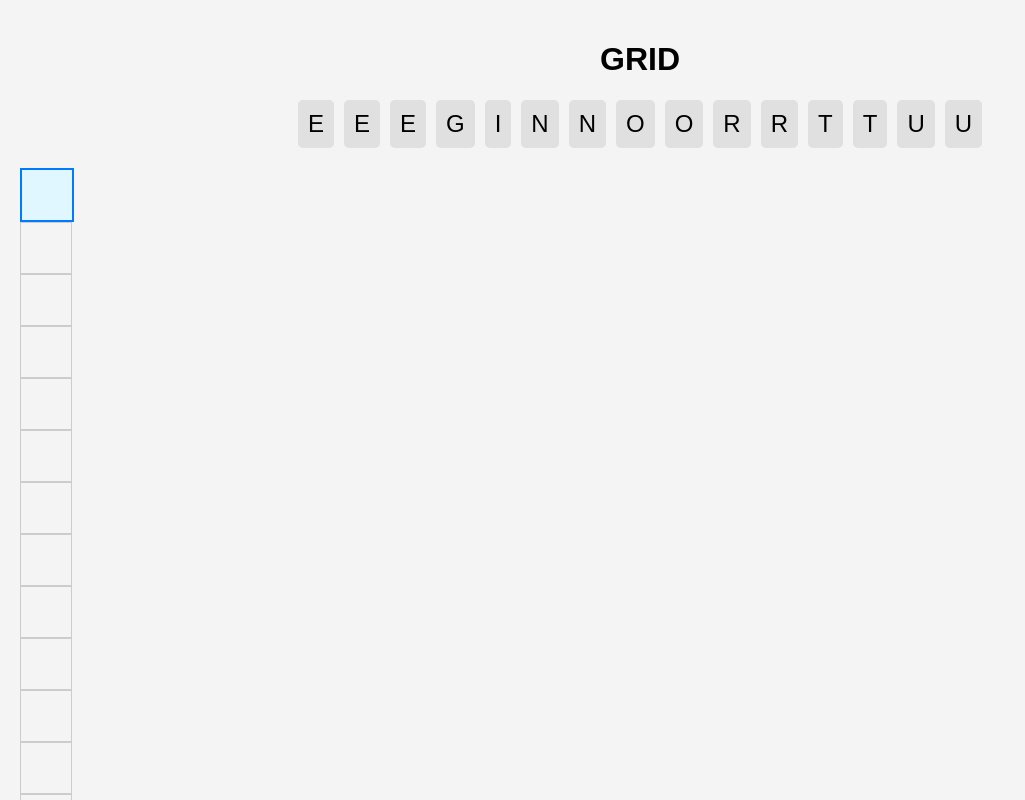
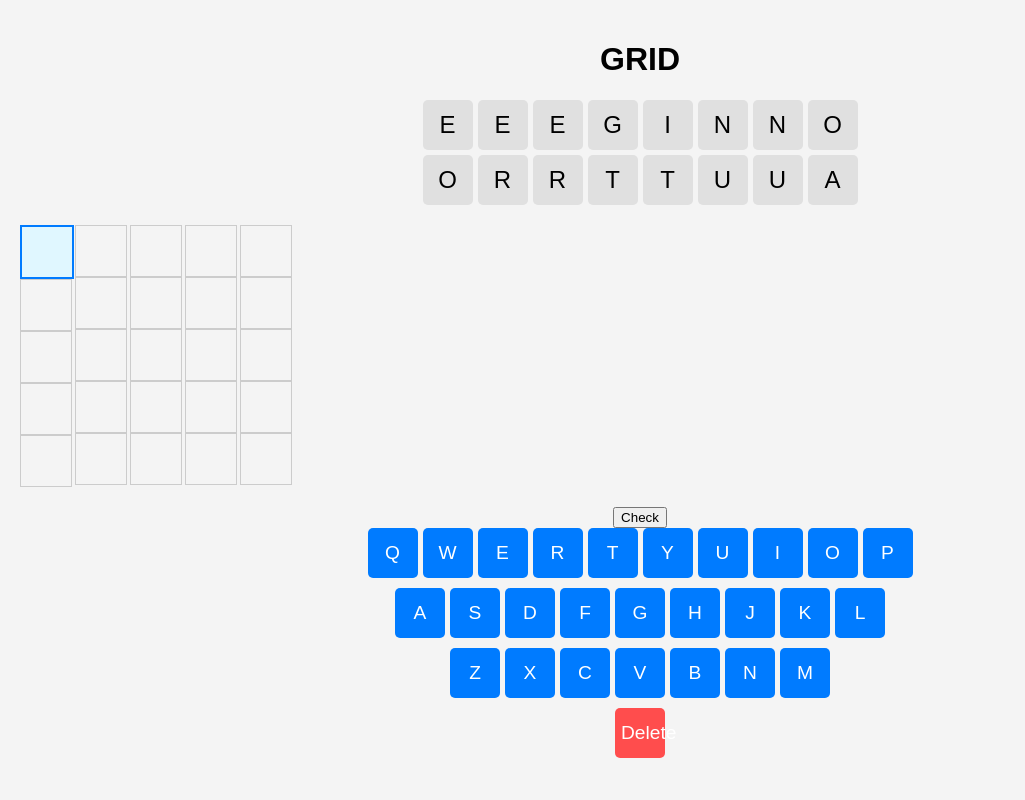
Before and after one commit to ephraimpe/grid, a React (Create React App) app: page / in a window 1280 px wide. Shown: the top 800 px of the page, without its empty margins (0-1025 px from the left). Built offline with nearby package versions, Linux system fonts and the light colour scheme.

Commit message:
Updated app

```diff
--- a/src/App.css
+++ b/src/App.css
@@ -14,10 +14,11 @@ h1 {
   font-size: 2em;
 }
 
-.letter-pool {
-  display: flex;
-  justify-content: center;
-  margin-bottom: 20px;
+.grid {
+  display: grid;
+  grid-template-columns: repeat(5, 50px);
+  gap: 5px;
+  margin: 20px auto;
 }
 
 .grid-cell {
@@ -36,15 +37,6 @@ h1 {
   background: #e0f7ff;
 }
 
-.letter {
-  margin: 0 5px;
-  font-size: 1.5em;
-  padding: 10px;
-  background: #e0e0e0;
-  border-radius: 5px;
-  color: black;
-}
-
 .letter:empty {
   background: #f4f4f4;
   border: 1px solid #ccc;
@@ -55,28 +47,58 @@ h1 {
 }
 
 .keyboard {
-  margin-top: 20px;
   display: flex;
   flex-direction: column;
-  align-items: center;
+  gap: 10px;
+  justify-content: center;
 }
 
 .keyboard-row {
   display: flex;
-  margin-bottom: 5px;
+  justify-content: center;
+  gap: 5px;
 }
 
 .key {
-  margin: 5px;
-  padding: 10px 15px;
-  background: #ddd;
-  border: 1px solid #ccc;
+  width: 50px;
+  height: 50px;
+  font-size: 1.2em;
+  background: #007bff;
+  color: white;
+  border: none;
   border-radius: 5px;
-  font-size: 1em;
   cursor: pointer;
-  text-transform: uppercase;
+}
+
+.key.delete {
+  background: #ff4d4d;
 }
 
 .key:hover {
   background: #bbb;
 }
+
+.letter-pool {
+  display: grid;
+  grid-template-columns: repeat(8, 50px);
+  gap: 5px;
+  justify-content: center;
+  margin-bottom: 20px;
+}
+
+.letter {
+  display: flex;
+  justify-content: center;
+  align-items: center;
+  width: 50px;
+  height: 50px;
+  background: #e0e0e0;
+  font-size: 1.5em;
+  border-radius: 5px;
+  color: black;
+}
+
+.letter.used {
+  background: #ccc;
+  color: white;
+}
--- a/src/App.js
+++ b/src/App.js
@@ -5,8 +5,10 @@ import "./App.css";
 
 const App = () => {
   const [availableLetters, setAvailableLetters] = useState([
-    "E", "E", "E", "G", "I", "N", "N", "O", "O", "R", "R", "T", "T", "U", "U",
+    "E", "E", "E", "G", "I", "N", "N", "O",
+    "O", "R", "R", "T", "T", "U", "U", "A",
   ]);
+  const [usedLetters, setUsedLetters] = useState([]);
   const [grid, setGrid] = useState(Array(5).fill(Array(5).fill("")));
   const [selectedCell, setSelectedCell] = useState([0, 0]);
 
@@ -15,7 +17,7 @@ const App = () => {
       if (!selectedCell) return;
       const [row, col] = selectedCell;
 
-      const isLetter = /^[A-Z]$/i.test(event.key); // Check if the key is a letter
+      const isLetter = /^[A-Z]$/i.test(event.key);
       const isDelete = event.key === "Backspace" || event.key === "Delete";
 
       if (isLetter) {
@@ -49,17 +51,7 @@ const App = () => {
   const handlePlaceLetter = (letter) => {
     const [row, col] = selectedCell;
 
-    // Remove the previous letter from the grid and make it available again
-    const previousLetter = grid[row][col];
-    if (previousLetter) {
-      updateAvailableLetters(previousLetter, true);
-    }
-
-    // Check if the letter is in the available pool
-    const letterIndex = availableLetters.indexOf(letter);
-    if (letterIndex === -1) return;
-
-    // Update the grid
+    // Update the grid with the new letter
     const newGrid = grid.map((gridRow, rowIndex) =>
       rowIndex === row
         ? gridRow.map((cell, colIndex) => (colIndex === col ? letter : cell))
@@ -67,8 +59,17 @@ const App = () => {
     );
     setGrid(newGrid);
 
-    // Update available letters by blanking out the used letter
-    updateAvailableLetters(letter, false);
+    // Mark the letter as used
+    if (!usedLetters.includes(letter)) {
+      setUsedLetters([...usedLetters, letter]);
+    }
+
+    // Move to the next cell automatically
+    if (col < 4) {
+      setSelectedCell([row, col + 1]);
+    } else if (row < 4) {
+      setSelectedCell([row + 1, 0]);
+    }
   };
 
   const handleClearCell = (row, col) => {
@@ -83,46 +84,40 @@ const App = () => {
     );
     setGrid(newGrid);
 
-    // Add the cleared letter back to available letters
-    updateAvailableLetters(letterToClear, true);
+    // Remove the letter from the used list if no other cells are using it
+    const isStillUsed = newGrid.some((gridRow) =>
+      gridRow.includes(letterToClear)
+    );
+    if (!isStillUsed) {
+      setUsedLetters(usedLetters.filter((letter) => letter !== letterToClear));
+    }
   };
 
-  const updateAvailableLetters = (letter, add) => {
-    const newAvailableLetters = [...availableLetters];
-    if (add) {
-      const emptyIndex = newAvailableLetters.indexOf("");
-      if (emptyIndex !== -1) {
-        newAvailableLetters[emptyIndex] = letter;
-      } else {
-        newAvailableLetters.push(letter);
-      }
-    } else {
-      const letterIndex = newAvailableLetters.indexOf(letter);
-      if (letterIndex !== -1) {
-        newAvailableLetters[letterIndex] = "";
-      }
-    }
-    setAvailableLetters(newAvailableLetters);
-  };
+  const isLetterUsed = (letter) => usedLetters.includes(letter);
 
   return (
     <div className="App">
       <h1>GRID</h1>
       <div className="letter-pool">
         {availableLetters.map((letter, index) => (
-          <span key={index} className="letter">
-            {letter || " "}
+          <span
+            key={index}
+            className={`letter ${isLetterUsed(letter) ? "used" : ""}`}
+          >
+            {letter}
           </span>
         ))}
       </div>
       <Grid
         grid={grid}
-        setGrid={setGrid}
         selectedCell={selectedCell}
         setSelectedCell={setSelectedCell}
       />
       <button className="check-button">Check</button>
-      <Keyboard handlePlaceLetter={handlePlaceLetter} />
+      <Keyboard
+        handlePlaceLetter={handlePlaceLetter}
+        handleClear={() => handleClearCell(...selectedCell)}
+      />
     </div>
   );
 };
--- a/src/Keyboard.js
+++ b/src/Keyboard.js
@@ -6,7 +6,7 @@ const qwertyLayout = [
   ["Z", "X", "C", "V", "B", "N", "M"],
 ];
 
-const Keyboard = ({ handlePlaceLetter }) => {
+const Keyboard = ({ handlePlaceLetter, handleClear }) => {
   return (
     <div className="keyboard">
       {qwertyLayout.map((row, rowIndex) => (
@@ -22,6 +22,11 @@ const Keyboard = ({ handlePlaceLetter }) => {
           ))}
         </div>
       ))}
+      <div className="keyboard-row">
+        <button className="key delete" onClick={handleClear}>
+          Delete
+        </button>
+      </div>
     </div>
   );
 };
```
